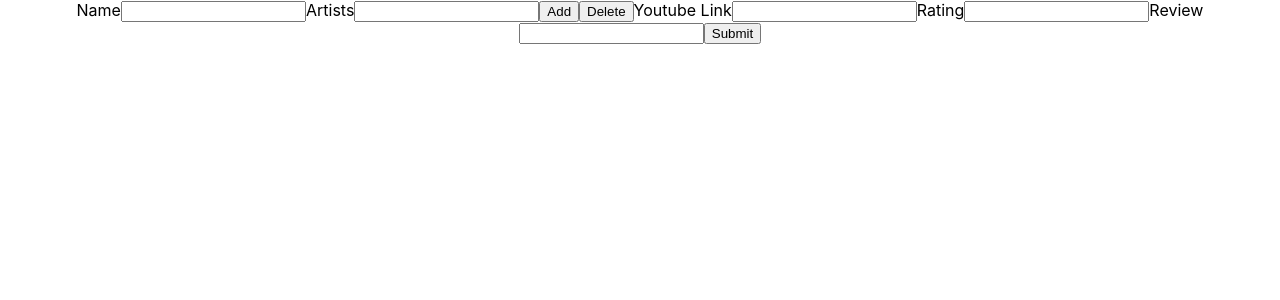
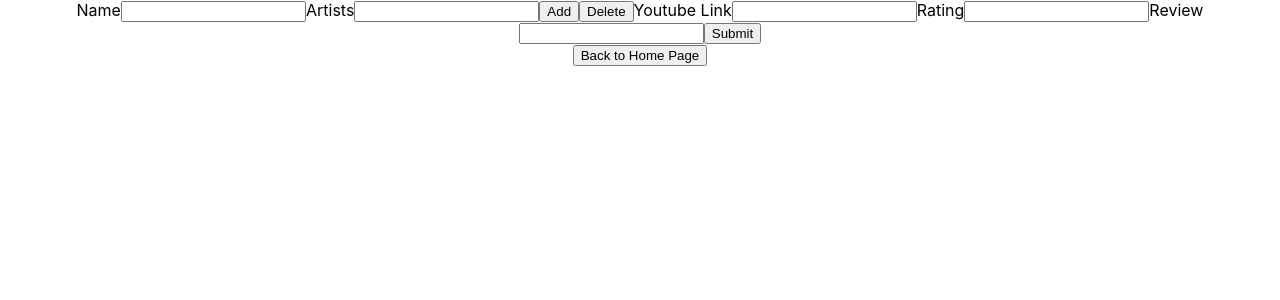
Before and after one commit to CloakingOcean/top-sick-picks-ui, a React (Create React App) app: page /api/songs/updateSong/1 in a window 1280 px wide. Shown: the top 300 px of the page. Built offline with nearby package versions, Linux system fonts and the light colour scheme; no server answers.

Commit message:
Will implement routes later
-Time to finish Edit

```diff
--- a/src/components/forms/UpdateSong.js
+++ b/src/components/forms/UpdateSong.js
@@ -29,8 +29,11 @@ function UpdateSong({ match: { params } }) {
     handlePopulation(artistsArray);
   }, []);
 
+  function poop() {
+    return;
+  }
+
   async function handlePopulation(artistsArray) {
-    console.log("CALLING HANDLE POPULATION!");
     const url = `http://localhost:3005/api/songs/5fac3b96b6d9a20cd4eee67a`;
     console.log("DATA:");
     fetch(url)
@@ -270,6 +273,7 @@ function UpdateSong({ match: { params } }) {
           Submit
         </button>
       </form>
+      <button>Back to Home Page</button>
       {redirect && <Redirect to="/" />}
     </>
   );
```
